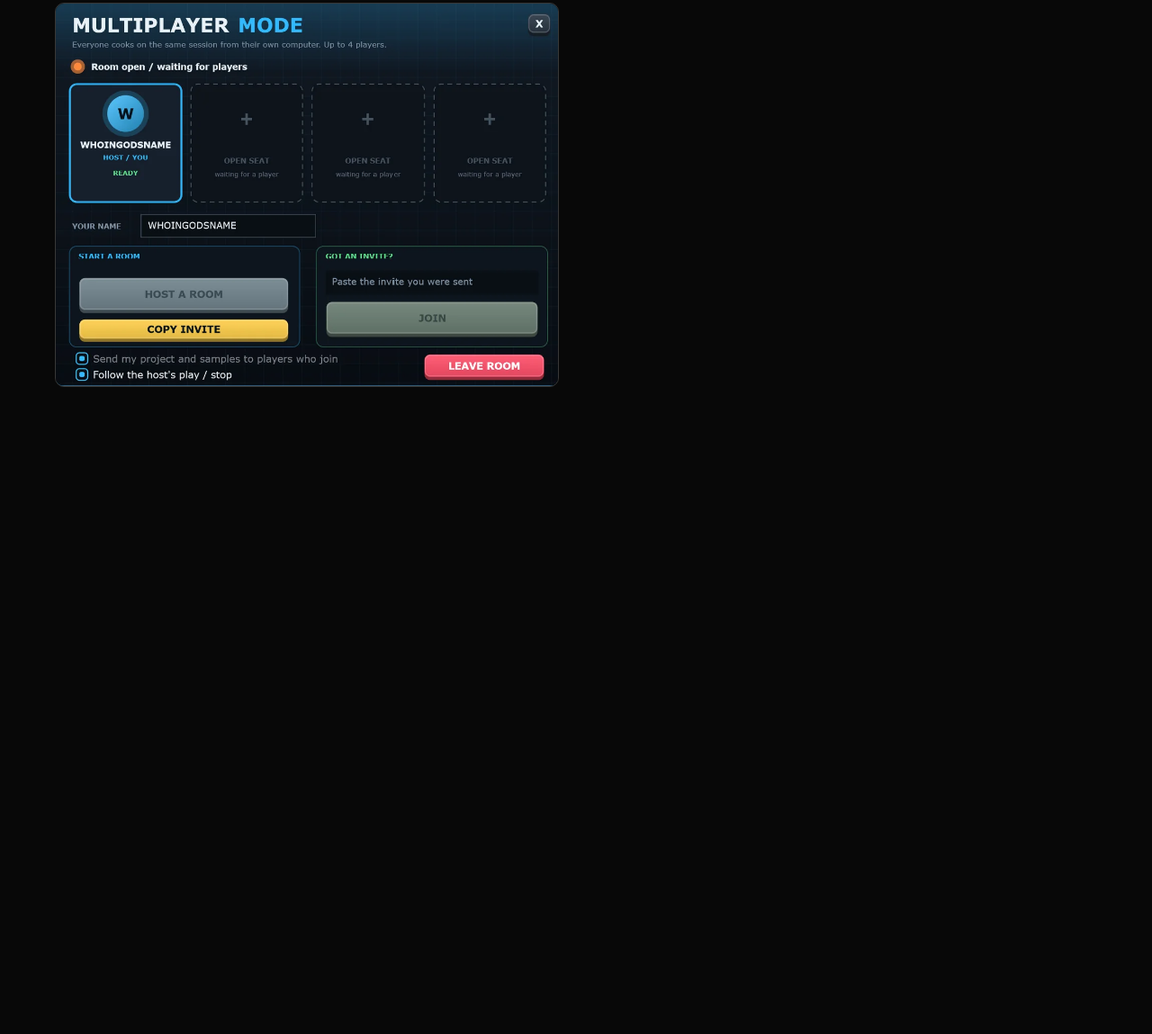
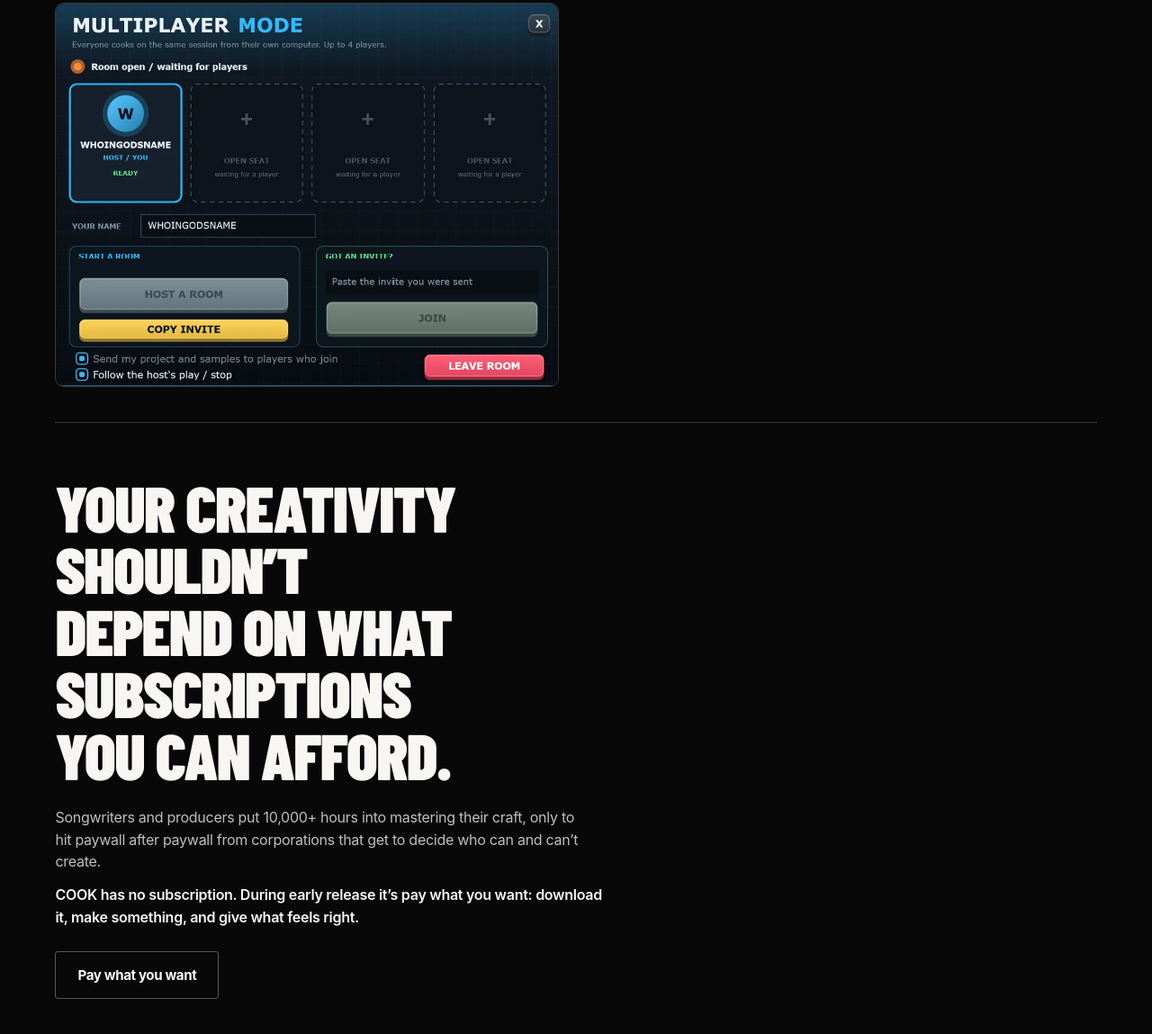
Before and after one commit to Whodidthemusic/cookaudio, a plain HTML site: page index.html in a window 1280 px wide. Shown: the part 1289-2438 px from the top of the page at 90% size. Before the commit the page ends 1758 px from the top, so only its background shows below. Drawn offline with Linux system fonts and the light colour scheme.

Commit message:
Update the COOK site

```diff
--- a/donate.js
+++ b/donate.js
@@ -1,13 +1,15 @@
-// The Donate link opens Cash App directly if dialogs are unavailable; otherwise it shows the QR code first.
-const donate = document.getElementById('donate');
+// The Donate links open Cash App directly if dialogs are unavailable; otherwise they show the QR code first.
+const donate = document.querySelectorAll('#donate, .donate-open');
 const sheet = document.getElementById('donate-dialog');
 
-if (donate && sheet && typeof sheet.showModal === 'function') {
-  donate.setAttribute('aria-haspopup', 'dialog');
-  donate.addEventListener('click', (event) => {
-    if (event.ctrlKey || event.shiftKey || event.altKey || event.metaKey) return;
-    event.preventDefault();
-    sheet.showModal();
+if (donate.length && sheet && typeof sheet.showModal === 'function') {
+  donate.forEach((link) => {
+    link.setAttribute('aria-haspopup', 'dialog');
+    link.addEventListener('click', (event) => {
+      if (event.ctrlKey || event.shiftKey || event.altKey || event.metaKey) return;
+      event.preventDefault();
+      sheet.showModal();
+    });
   });
   sheet.addEventListener('click', (event) => {
     if (event.target === sheet) sheet.close();
--- a/index.html
+++ b/index.html
@@ -48,6 +48,12 @@
       <p>Host a session or join by invite to make music together in COOK.</p>
       <img class="shot" src="./assets/shot-multiplayer.webp" width="1000" height="762" loading="lazy" decoding="async" alt="The Multiplayer Mode room screen with four player seats">
     </footer>
+    <section class="about" id="about" aria-labelledby="about-title">
+      <h2 id="about-title">Your creativity shouldn’t depend on what subscriptions you can afford.</h2>
+      <p>Songwriters and producers put 10,000+ hours into mastering their craft, only to hit paywall after paywall from corporations that get to decide who can and can’t create.</p>
+      <p class="about-offer">COOK has no subscription. During early release it’s pay what you want: download it, make something, and give what feels right.</p>
+      <a class="download ghost donate-open" href="https://cash.app/$whoingodsname" rel="noopener">Pay what you want</a>
+    </section>
   </div>
   <dialog id="donate-dialog" aria-labelledby="donate-title" aria-describedby="donate-text">
     <form method="dialog">
--- a/styles.css
+++ b/styles.css
@@ -85,3 +85,9 @@ dialog::backdrop{background:rgb(0 0 0/.76)}dialog h2{margin:10px 0;font-size:25p
 .shot{display:block;width:100%;height:auto;border:1px solid var(--line);border-radius:6px;background:#0b0f14}
 .multiplayer .shot{max-width:560px;margin-top:16px;border-radius:10px}
 @media(max-width:680px){.features .shots{grid-column:1/-1;margin-top:0}}
+/* Closing statement at the bottom of the page */
+.about{border-top:1px solid var(--line);padding:clamp(34px,4.6vw,84px) 0 clamp(44px,5.4vw,96px);scroll-margin-top:16px}
+.about h2{font:900 clamp(38px,5.6vw,96px)/.96 var(--display);text-transform:uppercase;letter-spacing:-.022em;max-width:17ch;text-wrap:balance}
+.about p{margin-top:clamp(18px,1.8vw,30px);max-width:58ch;font-size:clamp(16px,1.22vw,21px);line-height:1.55;color:var(--muted);letter-spacing:-.017em}
+.about .about-offer{margin-top:12px;color:var(--ink);font-weight:600}
+.about .download{margin-top:clamp(20px,2vw,32px)}
```
